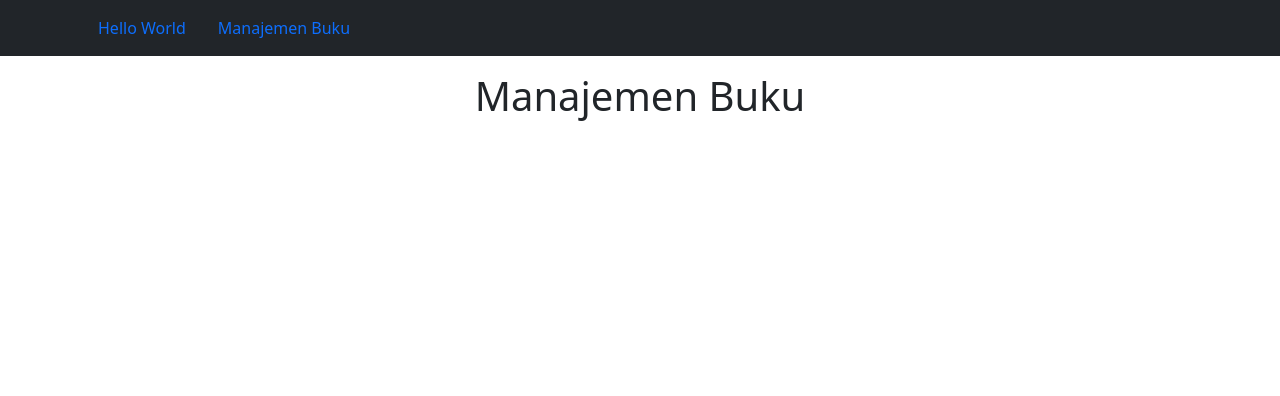
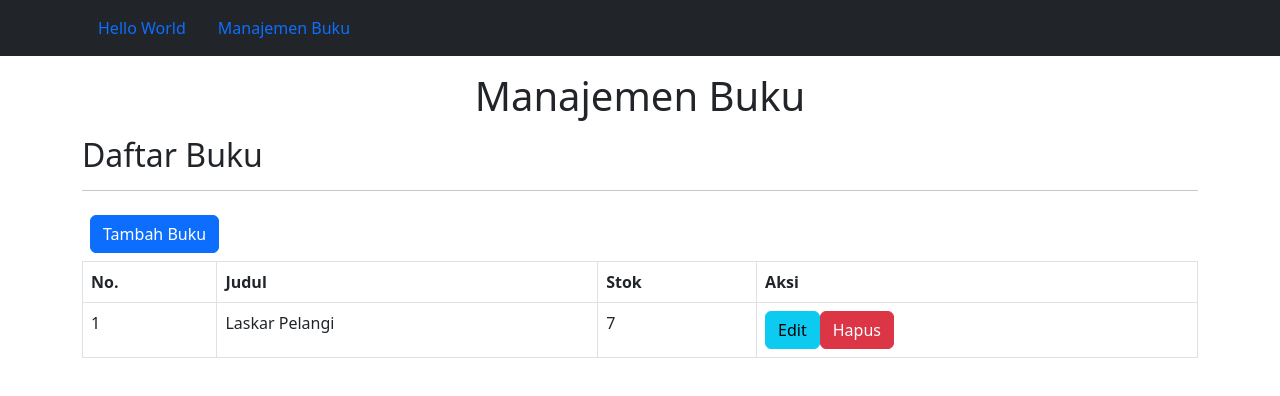
Before and after one commit to TahsinulAmir/frontend-react, a React (Create React App) app: page /manajemen-buku in a window 1280 px wide. Shown: the top 396 px of the page. Built offline with nearby package versions, Linux system fonts and the light colour scheme.

Commit message:
pasang Data App ke ManajemenBuku

```diff
--- a/src/App.js
+++ b/src/App.js
@@ -17,7 +17,7 @@ function App() {
             <Route path="/hello"  element={<Hello />} >
             </Route>
 
-            <Route path="/manajemen-buku" element={<ManajemenBuku />} >
+            <Route path="/manajemen-buku" element={<ManajemenBuku bookList={books} />} >
             </Route>
           </Routes>
       </Router>
--- a/src/components/ManajemenBuku.jsx
+++ b/src/components/ManajemenBuku.jsx
@@ -1,6 +1,7 @@
 import React from "react";
 
-function ManajemenBuku() {
+function ManajemenBuku({ bookList }) {
+    console.log(bookList);
     //data
 
     //eventhandling
@@ -11,7 +12,34 @@ function ManajemenBuku() {
 
             <div id="formTambah"></div>
             <div id="formUbah"></div>
-            <div id="daftarBuku"></div>
+            <div id="daftarBuku">
+                <h2 className="mt-3"> Daftar Buku</h2>
+                <hr />
+                <button className="btn btn-primary m-2">Tambah Buku</button>
+                <table className="table table-bordered">
+                    <thead>
+                        <tr>
+                            <th>No.</th>
+                            <th>Judul</th>
+                            <th>Stok</th>
+                            <th>Aksi</th>
+                        </tr>
+                    </thead>
+                    <tbody>
+                        {bookList.map((book, index) => (
+                            <tr key={index}>
+                                <td> {index + 1} </td>
+                                <td> {book.judul} </td>
+                                <td> {book.stok} </td>
+                                <td>
+                                    <button className="btn btn-info mr-3">Edit</button>
+                                    <button className="btn btn-danger">Hapus</button>
+                                </td>
+                            </tr>
+                        ))}
+                    </tbody>
+                </table>
+            </div>
         </div>
     )
 }
```
